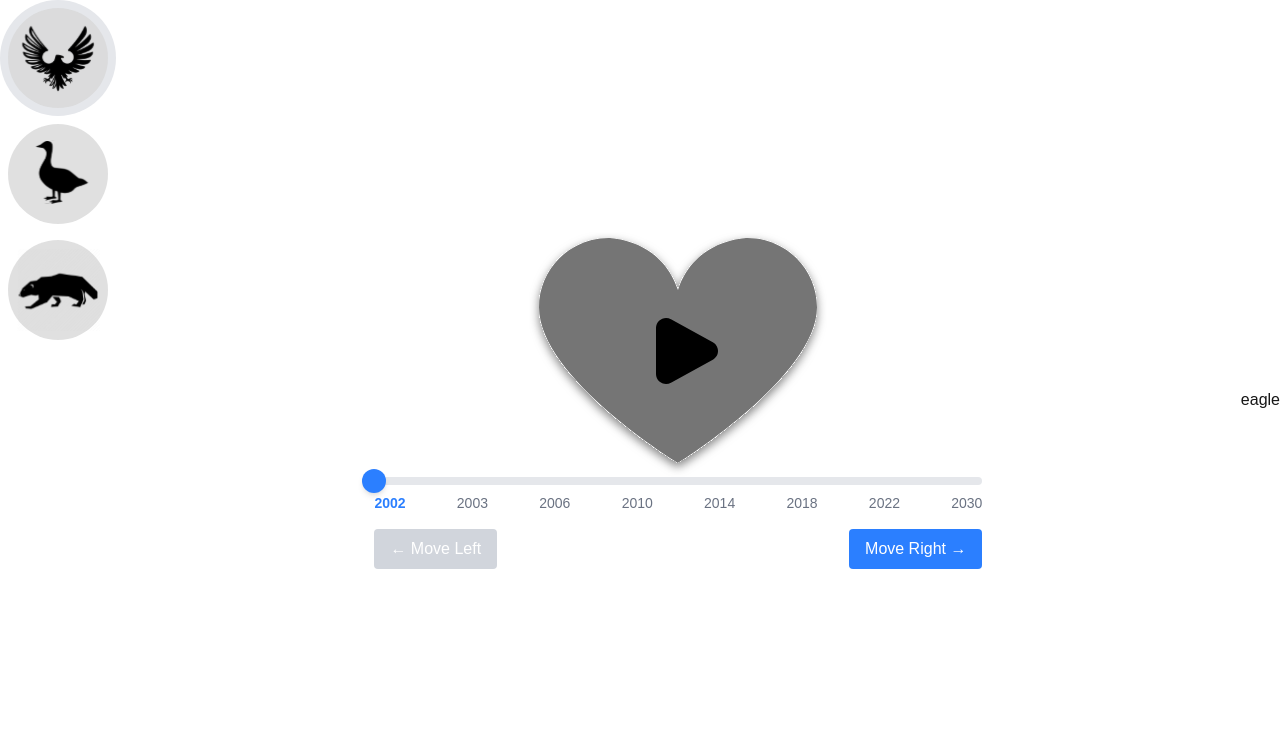
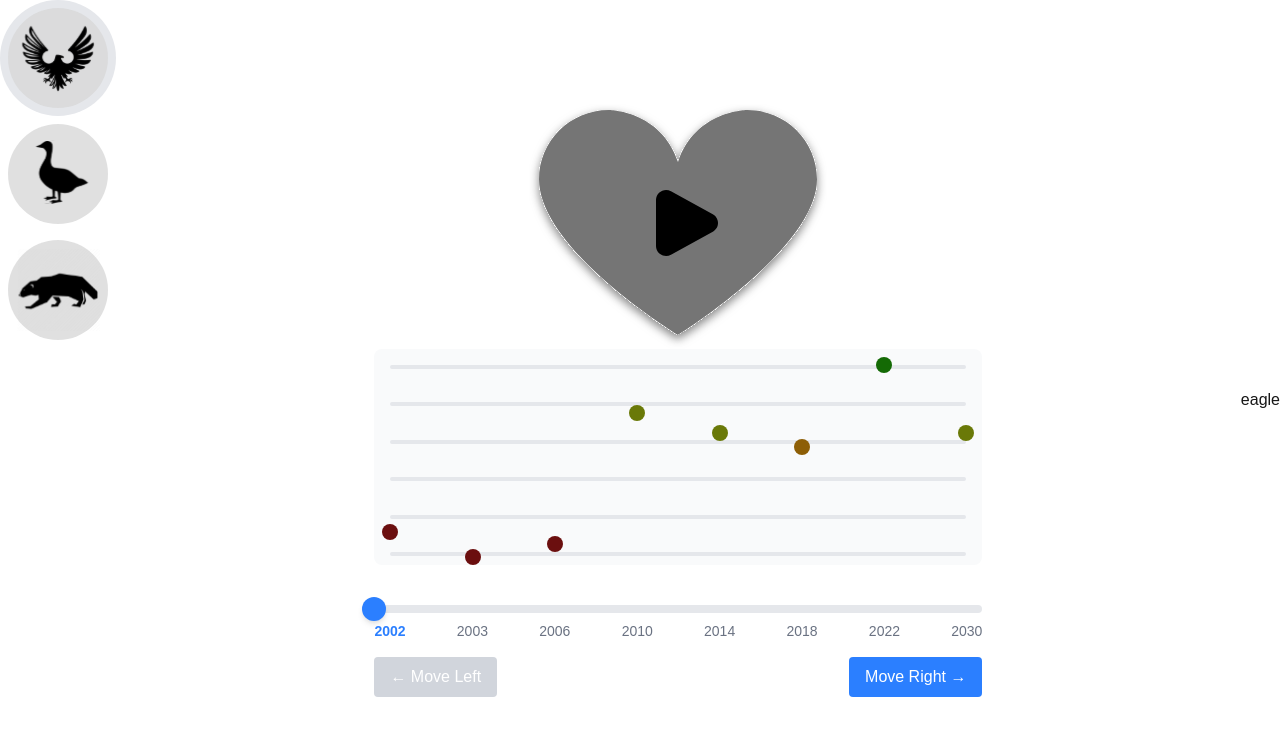
Before and after one commit to hsinlun99/sound-in-interaction, a Next.js app: page / in a window 1280 px wide. Both pictures are taken after a click on the button "Start". Shown: the top 736 px of the page. Built offline with nearby package versions, Linux system fonts and the light colour scheme; no server answers.

Commit message:
feat: :sparkles: showing population distribution

```diff
--- a/src/components/InteractiveSlider.tsx
+++ b/src/components/InteractiveSlider.tsx
@@ -1,11 +1,14 @@
 import React, { useEffect, useState, useRef, useCallback } from "react";
 import PlayButton from "./PlayButton";
+import PopulationGraph from "./PopulationPlot";
 
 interface InteractiveSliderProps {
   audioContext: AudioContext | null;
   years: number[];
   yearAudios: string[]; // Array of audio file paths matching the years array
   healthLevels: string[];
+  population: number[];
+  yLabels: number[];
 }
 
 interface AudioSource {
@@ -17,10 +20,10 @@ interface AudioSource {
   audioPath: string;
 }
 
-const InteractiveSlider: React.FC<InteractiveSliderProps> = ({ years, audioContext, yearAudios, healthLevels }) => {
+const InteractiveSlider: React.FC<InteractiveSliderProps> = ({ years, audioContext, yearAudios, healthLevels, population, yLabels }) => {
   const [position, setPosition] = useState(0);
   const [isPlaying, setIsPlaying] = useState(false);
-  const [, setAudioSources] = useState<AudioSource[]>([]);
+  const [audioSources, setAudioSources] = useState<AudioSource[]>([]);
   const audioSourcesRef = useRef<AudioSource[]>([]);
   const [isLoading, setIsLoading] = useState(true);
 
@@ -260,6 +263,9 @@ const InteractiveSlider: React.FC<InteractiveSliderProps> = ({ years, audioConte
           </button>
         )}
 
+        {/* Population graph */}
+        <PopulationGraph population={population} healthLevels={healthLevels} yLabels={yLabels} />
+
         {/* Slider track */}
         <div className="relative w-full h-2 bg-gray-200 rounded-full mb-2">
           {/* Slider thumb */}
--- a/src/components/PopulationPlot.tsx
+++ b/src/components/PopulationPlot.tsx
@@ -22,9 +22,7 @@ const PopulationGraph: React.FC<PopulationGraphProps> = ({ population, yLabels,
   };
 
   return (
-    <div className="relative w-full p-4 mb-10 bg-gray-50 rounded-lg h-64">
-      <h3 className="text-lg font-medium mb-4">Population Distribution</h3>
-
+    <div className="relative w-full p-4 mb-10 bg-gray-50 rounded-lg h-54">
       <div className="relative h-48">
         {/* Grid lines */}
         <div className="flex flex-col justify-between h-full w-full">
@@ -54,11 +52,11 @@ const PopulationGraph: React.FC<PopulationGraphProps> = ({ population, yLabels,
             >
               <div
                 className={`w-4 h-4 ${
-                  healthLevels[idx] === 'level-1' ? 'bg-red-500' :
-                  healthLevels[idx] === 'level-2' ? 'bg-orange-500' :
-                  healthLevels[idx] === 'level-3' ? 'bg-yellow-500' :
-                  healthLevels[idx] === 'level-4' ? 'bg-blue-500' :
-                  healthLevels[idx] === 'level-5' ? 'bg-green-500' :
+                  healthLevels[idx] === 'level-1' ? 'bg-level-1' :
+                  healthLevels[idx] === 'level-2' ? 'bg-level-2' :
+                  healthLevels[idx] === 'level-3' ? 'bg-level-3' :
+                  healthLevels[idx] === 'level-4' ? 'bg-level-4' :
+                  healthLevels[idx] === 'level-5' ? 'bg-level-5' :
                   'bg-green-400'
                 } rounded-full`}
                 title={`Population: ${pop}`}
@@ -67,11 +65,6 @@ const PopulationGraph: React.FC<PopulationGraphProps> = ({ population, yLabels,
           );
         })}
       </div>
-
-      <div className="flex justify-between mt-4 text-xs text-gray-500">
-        <div>Min: {minPopulation}</div>
-        <div>Max: {maxPopulation}</div>
-      </div>
     </div>
   );
 };
--- a/src/pages/index.tsx
+++ b/src/pages/index.tsx
@@ -70,13 +70,13 @@ export default function Home() {
             <div className="col-span-6 flex mx-auto items-center min-w-6/12">
               <div className="w-full">
                 {activeAnimal === "eagle" && (
-                  <InteractiveSlider years={eagle.years} audioContext={audioContext} yearAudios={eagle.yearAudios} healthLevels={eagle.healthLevels} />
+                  <InteractiveSlider years={eagle.years} audioContext={audioContext} yearAudios={eagle.yearAudios} healthLevels={eagle.healthLevels} population={eagle.population} yLabels={eagle.yLabels} />
                 )}
                 {activeAnimal === "goose" && (
-                  <InteractiveSlider years={goose.years} audioContext={audioContext} yearAudios={goose.yearAudios} healthLevels={goose.healthLevels} />
+                  <InteractiveSlider years={goose.years} audioContext={audioContext} yearAudios={goose.yearAudios} healthLevels={goose.healthLevels} population={goose.population} yLabels={goose.yLabels} />
                 )}
                 {activeAnimal === "wolverine" && (
-                  <InteractiveSlider years={wolverine.years} audioContext={audioContext} yearAudios={wolverine.yearAudios} healthLevels={wolverine.healthLevels} />
+                  <InteractiveSlider years={wolverine.years} audioContext={audioContext} yearAudios={wolverine.yearAudios} healthLevels={wolverine.healthLevels} population={wolverine.population} yLabels={wolverine.yLabels} />
                 )}
 
               </div>
```
